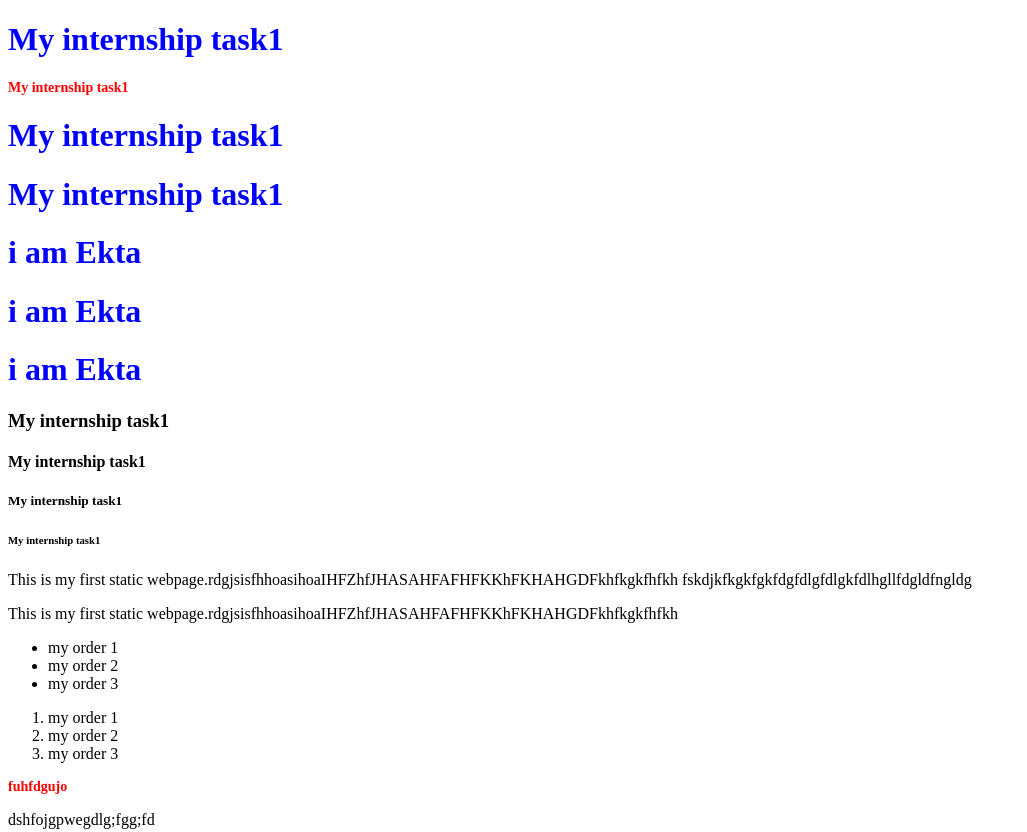
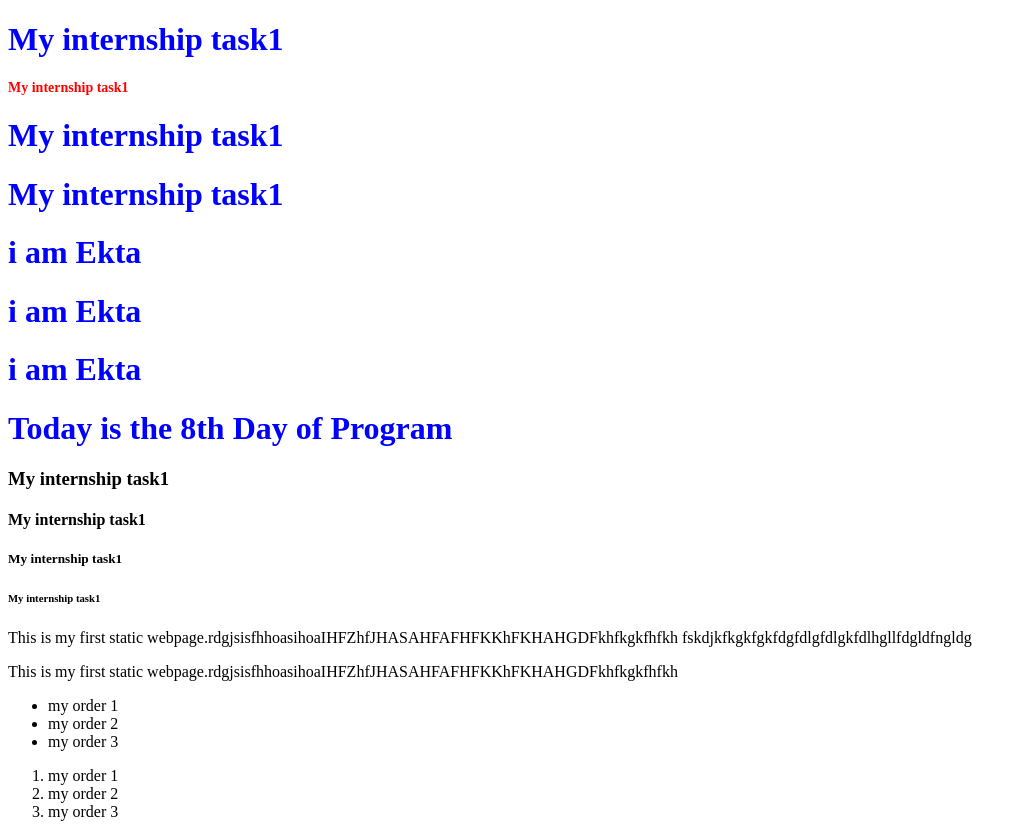
Before and after one commit to ektaronakdesai/ektadesaiinternship, a plain HTML site: page src/index.html in a window 1280 px wide. Shown: the top 832 px of the page, without its empty margins (0-1027 px from the left). Drawn offline with Linux system fonts and the light colour scheme.

Commit message:
Update index.html
28th June

```diff
--- a/src/index.html
+++ b/src/index.html
@@ -22,6 +22,7 @@ h2{color:red;}
  <h1>i am Ekta </h1>
  <h1>i am Ekta </h1>
 <h1>i am Ekta </h1>
+ <h1>Today is the 8th Day of Program </h1>
 <style>
 h2{font-size:14px;}
 </style>
```
